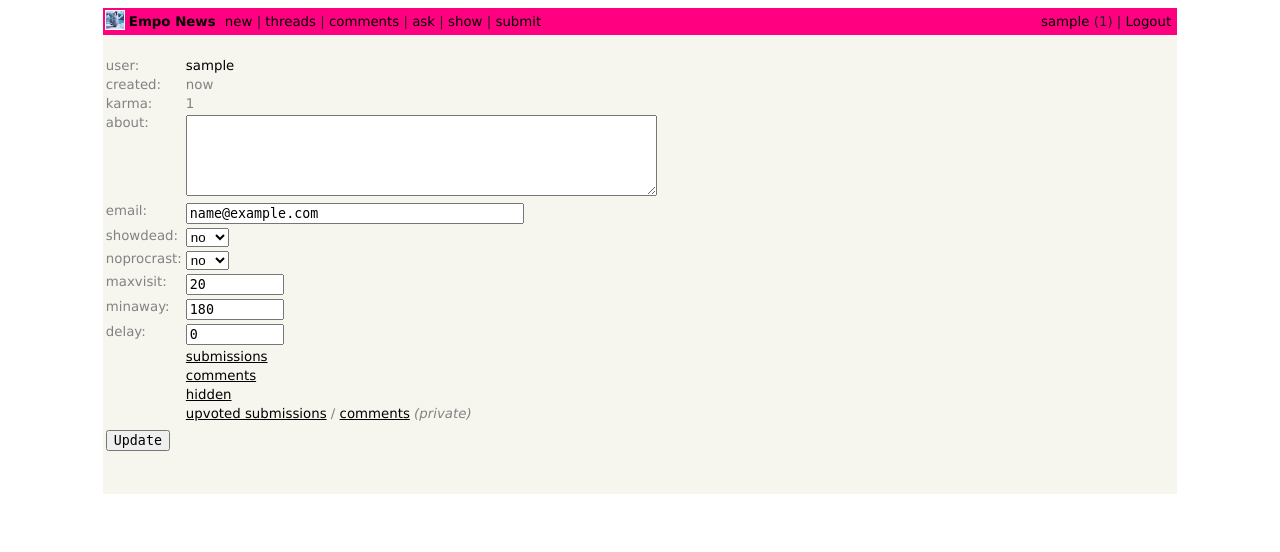
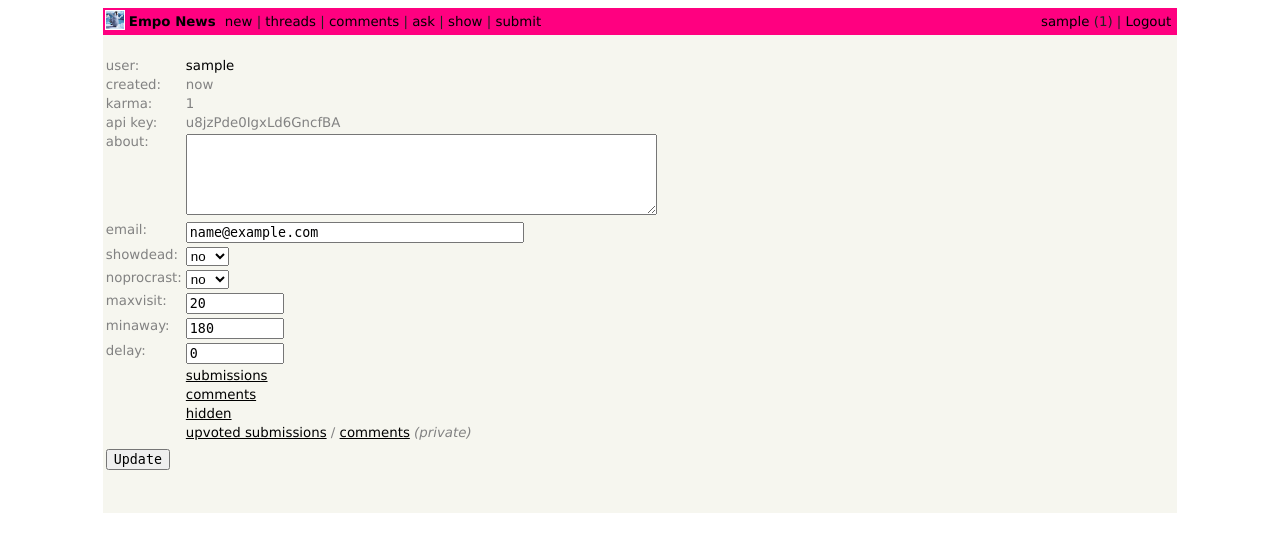
Before and after one commit to ASW-Grup11A/ASW_Grup11A, a Django app: a page that uses empo_news/templates/empo_news/profile.html in a window 1280 px wide. Shown: the top 552 px of the page. Run offline with Django 3.2, Linux system fonts and the light colour scheme; the visitor is signed in with stand-in values (Sample User, id 1); data comes from the database, SQL or seed files in the repository.

Commit message:
Display api key in user profile

```diff
--- a/empo_news/templates/empo_news/profile.html
+++ b/empo_news/templates/empo_news/profile.html
@@ -38,6 +38,10 @@
                                     <td>{{ userFields.karma }}</td>
                                 </tr>
                                 {% if userSelected == request.user %}
+                                    <tr>
+                                        <td valign="top">api key: </td>
+                                        <td>{{ userFields.api_key }}</td>
+                                    </tr>
                                     <tr>
                                         <td valign="top">{{ form.about.label_tag }}</td>
                                         <td>{{ form.about }}</td>
```
